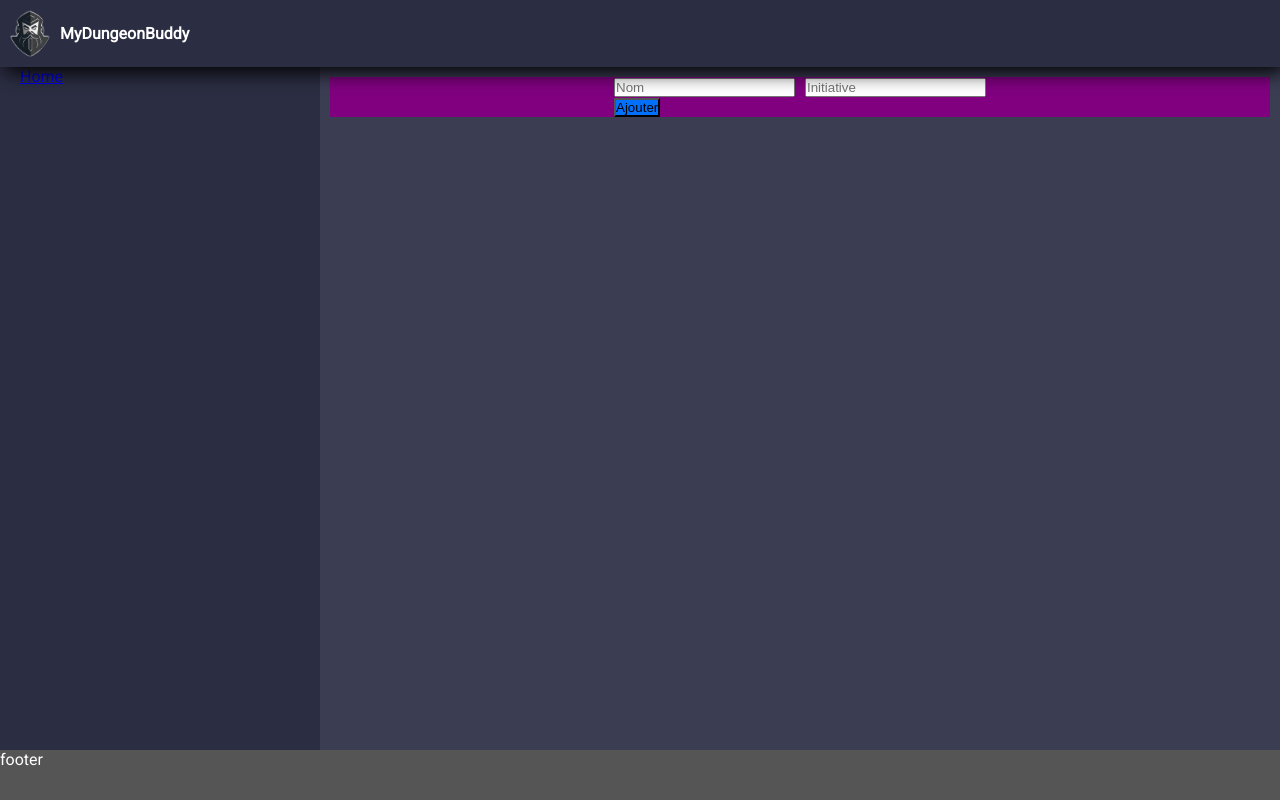
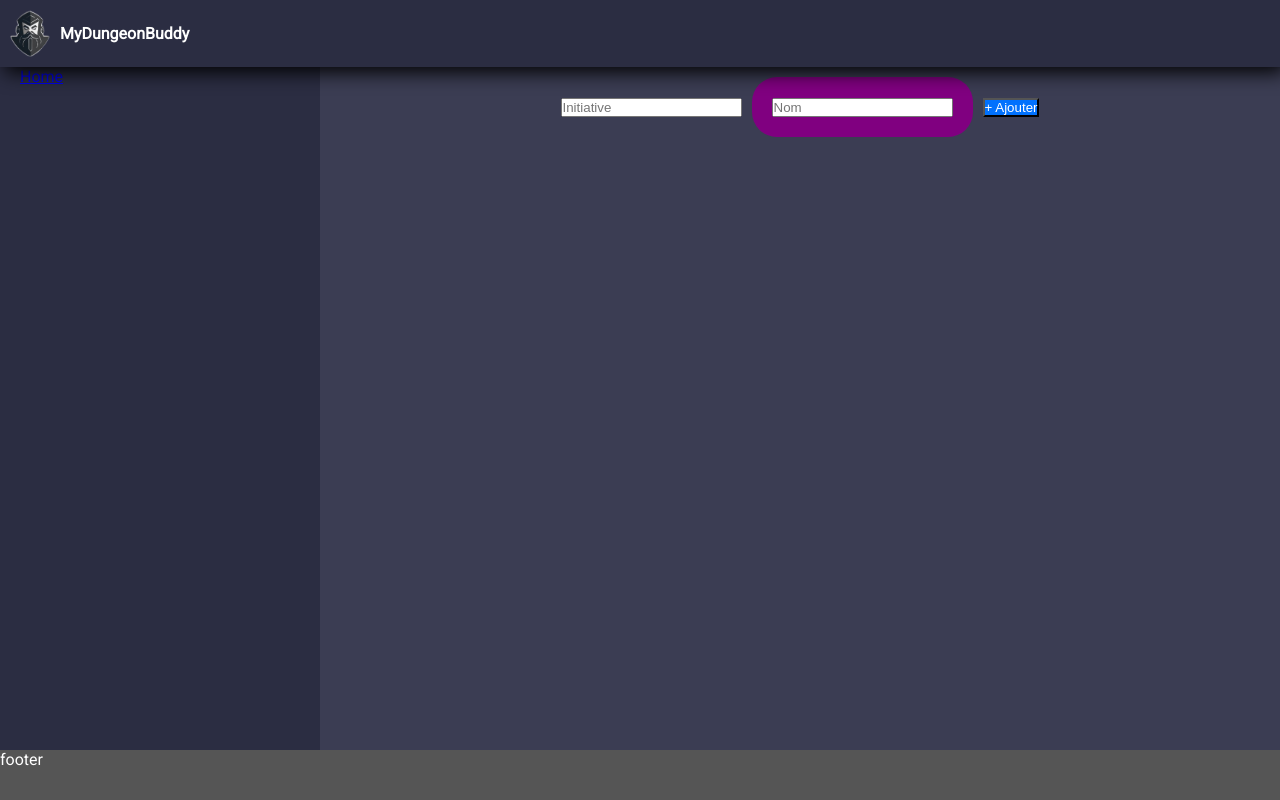
Before and after one commit to my-dungeon-buddy/monorepo, a React (Vite) app in the folder apps/frontend/: page / in a window 1280 px wide. Built offline with nearby package versions, Linux system fonts and the light colour scheme.

Commit message:
changing the layout to fit figma better, added icon, switched output order and started working on style

```diff
--- a/apps/frontend/src/components/TrackerForm/index.tsx
+++ b/apps/frontend/src/components/TrackerForm/index.tsx
@@ -1,9 +1,11 @@
 import React, { useState } from "react";
 import styled from "styled-components";
 import { colors } from "../colors";
+import { FontAwesomeIcon } from '@fortawesome/react-fontawesome'
+import { faClock } from '@fortawesome/free-regular-svg-icons';
+
 
 const Wrapper = styled.section`
-  background-color: purple;
   display: flex;
   flex-direction: column;
   align-items: center;
@@ -14,6 +16,8 @@ const Input = styled.input``;
 
 const Submit = styled.button`
   background-color: ${colors["primary-100"]};
+  color: white;
+  width: 100%;
 `;
 
 const Row = styled.div`
@@ -24,9 +28,16 @@ const Row = styled.div`
 
 const Name = styled.div`
   flex-basis: 50%;
+  padding: 20px;
+  background-color: purple;
+  border-radius: 25px;
 `;
 
 const Initiative = styled.div`
+  flex-basis: 50%;
+`;
+
+const Order = styled.div`
   flex-basis: 50%;
 `;
 
@@ -46,6 +57,14 @@ export const TrackerForm = () => {
     <Wrapper>
       <form onSubmit={handleFormSubmit}>
         <Row>
+        <Initiative>
+            <Input
+              type="number"
+              placeholder="Initiative"
+              value={initiative}
+              onChange={(event) => setInitiative(event.target.value)}
+            />
+          </Initiative>
           <Name>
             <Input
               type="text"
@@ -54,23 +73,19 @@ export const TrackerForm = () => {
               onChange={(event) => setName(event.target.value)}
             />
           </Name>
-          <Initiative>
-            <Input
-              type="number"
-              placeholder="Initiative"
-              value={initiative}
-              onChange={(event) => setInitiative(event.target.value)}
-            />
-          </Initiative>
+          <Submit type="submit">+ Ajouter</Submit>
         </Row>
-        {rows.map((row, index) => (
+
+      </form>
+      {rows.map((row, index) => (
           <Row key={index}>
+            <Order>{index+1}</Order>
+            <Initiative>
+              <FontAwesomeIcon icon={faClock} /> {row.initiative}
+            </Initiative>
             <Name>{row.name}</Name>
-            <Initiative>{row.initiative}</Initiative>
           </Row>
         ))}
-        <Submit type="submit">Ajouter</Submit>
-      </form>
     </Wrapper>
   );
 };
--- a/package.json
+++ b/package.json
@@ -6,6 +6,10 @@
   "private": true,
   "dependencies": {
     "@fontsource/roboto": "^4.5.8",
+    "@fortawesome/fontawesome-svg-core": "^6.4.0",
+    "@fortawesome/free-regular-svg-icons": "^6.4.0",
+    "@fortawesome/free-solid-svg-icons": "^6.4.0",
+    "@fortawesome/react-fontawesome": "^0.2.0",
     "@nestjs/common": "^9.0.0",
     "@nestjs/config": "^2.3.1",
     "@nestjs/core": "^9.0.0",
```
Also changed, not shown: 1 other file (tests, documents, lock files or other folders).
